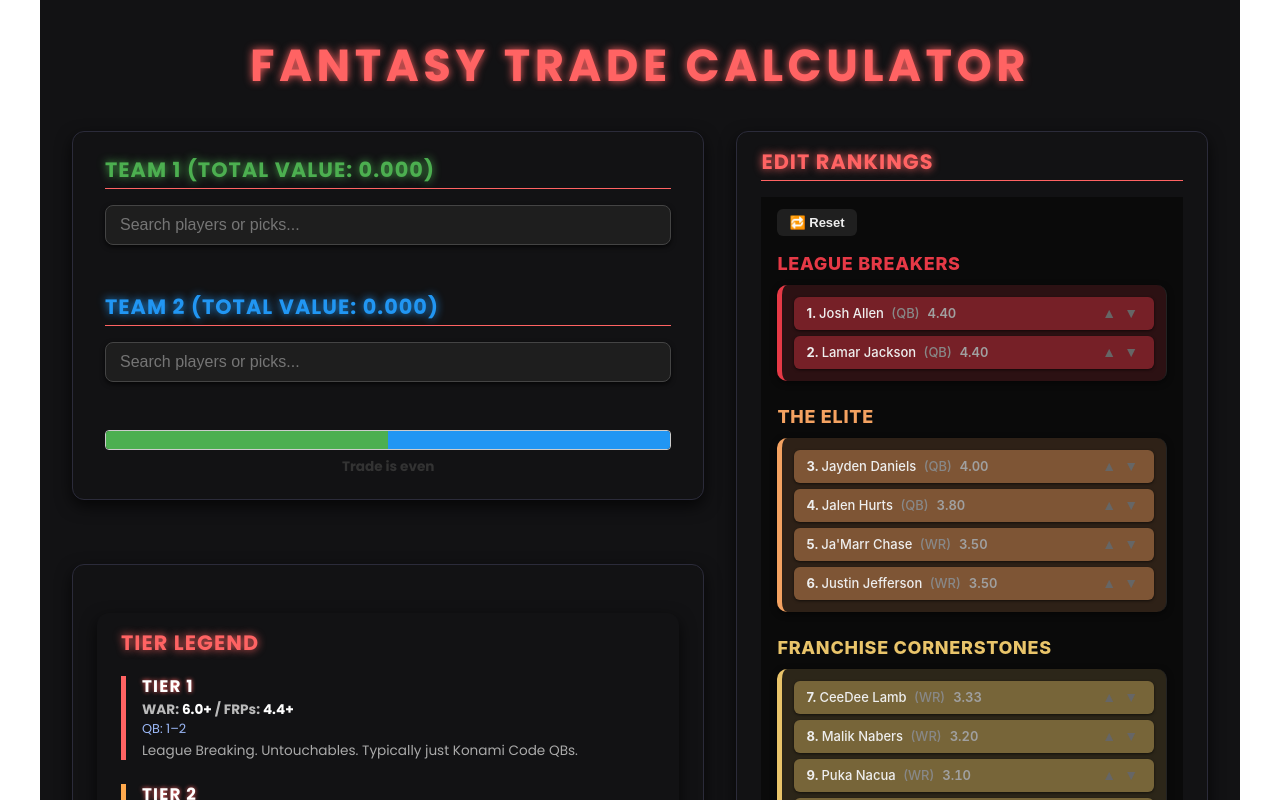
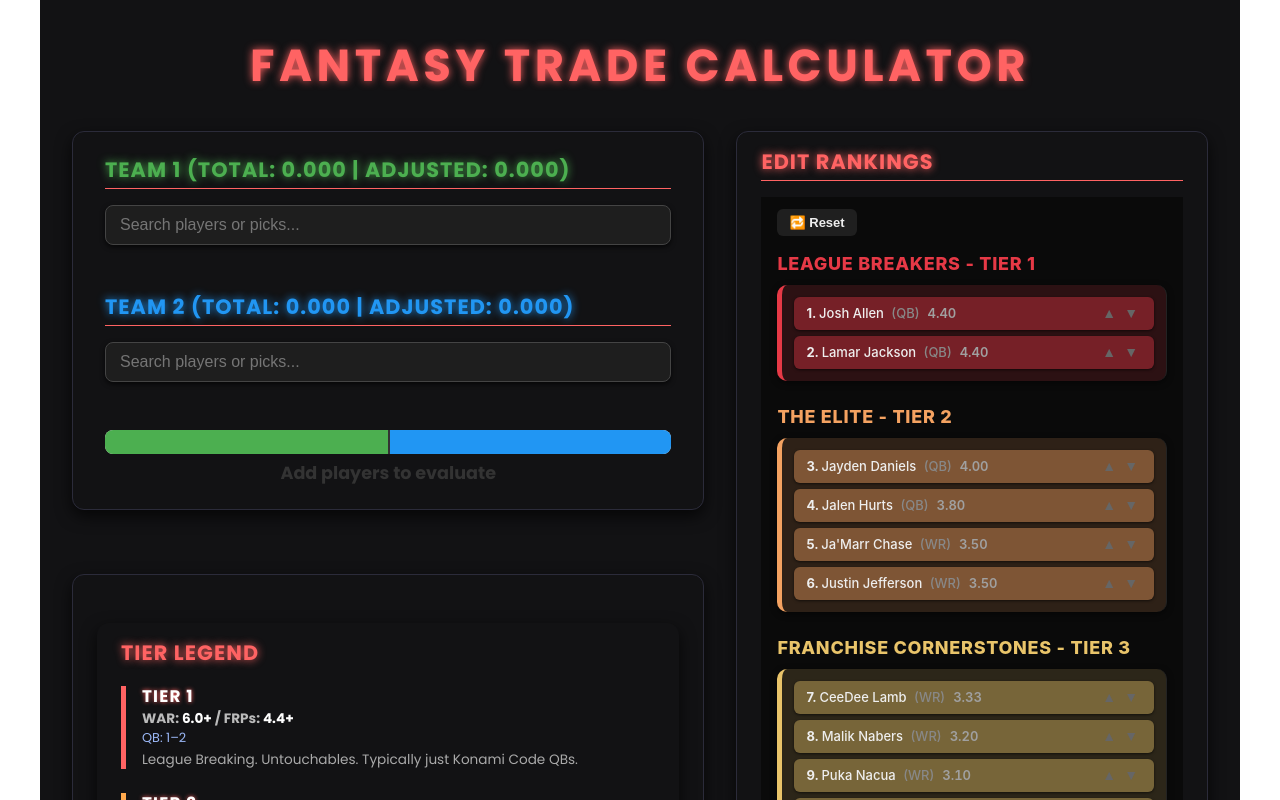
Before and after one commit to onrits/fantasy-trade-calculator, a Next.js app: page / in a window 1280 px wide. Shown: the top 800 px of the page. Built offline with nearby package versions, Linux system fonts and the light colour scheme.

Commit message:
added trade logic, by tiers, quantity vs quality, star players, buffer zone

```diff
--- a/components/EditableRankings.js
+++ b/components/EditableRankings.js
@@ -31,19 +31,19 @@ const tierColors = {
 };
 
 const tierNames = {
-    1: "League Breakers",
-    2: "The Elite",
-    3: "Franchise Cornerstones",
-    4: "Stars",
-    5: "High-end Starters",
-    6: "Above Average Starters",
-    7: "Starters",
-    8: "Low-end Starters",
-    9: "Fringe Starters",
-    10: "Contributors",
-    11: "Bench Pieces",
-    12: "Insurance",
-    13: "Roster Cloggers",
+    1: "League Breakers - Tier 1",
+    2: "The Elite - Tier 2",
+    3: "Franchise Cornerstones - Tier 3",
+    4: "Stars - Tier 4",
+    5: "High-end Starters - Tier 5",
+    6: "Above Average Starters - Tier 6",
+    7: "Starters - Tier 7",
+    8: "Low-end Starters - Tier 8",
+    9: "Fringe Starters - Tier 9",
+    10: "Contributors - Tier 10",
+    11: "Bench Pieces - Tier 11",
+    12: "Insurance - Tier 12",
+    13: "Roster Cloggers - Tier 13",
 };
 
 function getTierColor(tier) {
--- a/pages/index.js
+++ b/pages/index.js
@@ -4,6 +4,8 @@ import Legend from '../components/Legend';
 import EditableRankings from '../components/EditableRankings';
 import playerValues from '../data/playerValues.json';
 import draftPickValues from '../data/draftPickValues.json';
+import { evaluateTrade } from '../utils/tradeLogic';
+
 import styles from '../styles/Home.module.css';
 
 export default function Home() {
@@ -47,6 +49,7 @@ export default function Home() {
       value: p.VALUE || 0,
       type: 'Player',
       position: p.Position || '',
+      tier: p.TIER || p.tier || null,
     }));
 
     return [...normalizedPlayers, ...normalizedPicks];
@@ -68,16 +71,20 @@ export default function Home() {
     setTeam2Assets(prev => prev.filter(i => i.id !== id));
   }
 
-  const totalValue = assets => assets.reduce((sum, a) => sum + (a.value || 0), 0);
-
-  // Calculate values for both teams
-  const team1Value = totalValue(team1Assets);
-  const team2Value = totalValue(team2Assets);
-  const totalCombined = team1Value + team2Value;
-
-  // Avoid division by zero, default to equal split if no assets
-  const team1Percent = totalCombined > 0 ? (team1Value / totalCombined) * 100 : 50;
-  const team2Percent = totalCombined > 0 ? (team2Value / totalCombined) * 100 : 50;
+  const {
+    rawTeam1Total,
+    rawTeam2Total,
+    adjustedTeam1Total,
+    adjustedTeam2Total,
+    percent1: team1Percent,
+    percent2: team2Percent,
+    winner,
+    isEvenTrade,
+    reason,
+  } = evaluateTrade(team1Assets, team2Assets, {
+    margin: 0.075,
+    allItems,
+  });
 
   return (
     <div className={styles.container}>
@@ -88,7 +95,7 @@ export default function Home() {
         <div className={styles.leftColumn}>
           <section className={styles.calculator}>
             <h2 className={`${styles.sectionTitle} ${styles.team1Title}`}>
-              Team 1 (Total Value: {team1Value.toFixed(3)})
+              Team 1 (Total: {rawTeam1Total.toFixed(3)} | Adjusted: {adjustedTeam1Total.toFixed(3)})
             </h2>
             <TradeInput allItems={allItems} selectedAssets={team1Assets} onSelect={addToTeam1} />
             <ul className={styles.assetList}>
@@ -110,7 +117,7 @@ export default function Home() {
             </ul>
 
             <h2 className={`${styles.sectionTitle} ${styles.marginTop} ${styles.team2Title}`}>
-              Team 2 (Total Value: {team2Value.toFixed(3)})
+              Team 2 (Total: {rawTeam2Total.toFixed(3)} | Adjusted: {adjustedTeam2Total.toFixed(3)})
             </h2>
             <TradeInput allItems={allItems} selectedAssets={team2Assets} onSelect={addToTeam2} />
             <ul className={styles.assetList}>
@@ -133,26 +140,58 @@ export default function Home() {
 
             {/* --- TRADE COMPARISON BAR --- */}
             <div className={styles.tradeComparisonContainer}>
-              <div className={styles.tradeComparisonBar}>
+              <div className={styles.tradeComparisonBarWrapper}>
+                {/* Background buffer bar */}
+                <div className={styles.bufferBar} />
+
+                {/* Even zone overlay — sibling to bufferBar and foregroundBar */}
+                <div
+                  className={styles.evenZone}
+                  style={{
+                    left: `${50 - 7.5}%`,
+                    width: `15%`,
+                  }}
+                />
+
+                {/* Foreground bars */}
+                <div className={styles.foregroundBar}>
+                  {isEvenTrade ? (
+                    // Center a single bar in the even zone when trade is even
+                    <div
+                      className={styles.teamEvenBar}
+                      style={{
+                        width: '15%',
+                        left: '42.5%', // 50% - half of 15% = 42.5%
+                        position: 'absolute',
+                      }}
+                      title={`Even Trade: ${adjustedTeam1Total.toFixed(2)} / ${adjustedTeam2Total.toFixed(2)}`}
+                    />
+                  ) : (
+                    <>
                       <div
                         className={styles.team1Bar}
                         style={{ width: `${team1Percent}%` }}
-                  title={`Team 1: ${team1Value.toFixed(2)}`}
+                        title={`Team 1: ${adjustedTeam1Total.toFixed(2)}`}
                       />
                       <div
                         className={styles.team2Bar}
                         style={{ width: `${team2Percent}%` }}
-                  title={`Team 2: ${team2Value.toFixed(2)}`}
+                        title={`Team 2: ${adjustedTeam2Total.toFixed(2)}`}
                       />
+                    </>
+                  )}
                 </div>
-              <div className={styles.tradeComparisonLabel}>
-                {team1Value > team2Value
-                  ? 'Team 1 is winning this trade'
-                  : team2Value > team1Value
-                    ? 'Team 2 is winning this trade'
-                    : 'Trade is even'}
+
+                {/* Midline at 50% */}
+                <div className={styles.midLine} />
               </div>
+
+              <div className={styles.tradeComparisonLabel}>{winner}</div>
+              {reason && <div className={styles.tradeComparisonReason}>{reason}</div>}
             </div>
+
+
+
           </section>
 
           <section className={styles.legend}>
--- a/styles/Home.module.css
+++ b/styles/Home.module.css
@@ -206,3 +206,81 @@
   font-weight: bold;
   color: #333;
 }
+
+.tradeComparisonReason {
+  margin-top: 8px;
+  font-size: 0.95rem;
+  color: #aaa;
+  text-align: center;
+}
+
+.tradeComparisonContainer {
+  margin-top: 2rem;
+}
+
+.tradeComparisonBarWrapper {
+  position: relative;
+  height: 24px;
+  margin-bottom: 0.5rem;
+}
+
+.bufferBar {
+  position: absolute;
+  top: 0;
+  left: 0;
+  right: 0;
+  height: 100%;
+  background-color: #e0e0e0;
+  border-radius: 8px;
+  z-index: 1;
+  overflow: hidden;
+}
+
+
+
+.foregroundBar {
+  position: relative;
+  display: flex;
+  height: 100%;
+  border-radius: 8px;
+  overflow: hidden;
+  z-index: 3;
+}
+
+
+.tradeComparisonLabel {
+  text-align: center;
+  font-weight: bold;
+  font-size: 1.1rem;
+}
+
+.tradeComparisonReason {
+  font-size: 0.9rem;
+  color: #555;
+  margin-top: 0.25rem;
+  text-align: center;
+}
+
+.midLine {
+  position: absolute;
+  top: 0;
+  left: 50%;
+  height: 100%;
+  width: 2px;
+  background-color: #333;
+  z-index: 4;
+  /* on top of everything */
+}
+
+.teamEvenBar {
+  position: absolute;
+  top: 0;
+  height: 100%;
+  background-color: rgba(255, 99, 99, 0.8);
+  /* bright red with some transparency */
+  border-radius: 8px;
+  box-shadow: 0 0 8px rgba(255, 99, 99, 0.7);
+  transition: width 0.3s ease, left 0.3s ease;
+  z-index: 4;
+  cursor: default;
+}
--- /dev/null
+++ b/utils/tradeLogic.js
@@ -0,0 +1,112 @@
+function parseTier(tier) {
+    if (typeof tier === 'number') return tier;
+    const match = typeof tier === 'string' && tier.match(/\d+/);
+    return match ? parseInt(match[0], 10) : null;
+}
+
+export function evaluateTrade(team1Assets, team2Assets, options = {}) {
+    const margin = options.margin || 0.075;
+
+    const totalValue = (assets) =>
+        assets.reduce((sum, asset) => sum + (asset.value || 0), 0);
+
+    const rawTeam1Total = totalValue(team1Assets);
+    const rawTeam2Total = totalValue(team2Assets);
+
+    let team1Total = rawTeam1Total;
+    let team2Total = rawTeam2Total;
+
+    let reason = '';
+    const team1Count = team1Assets.length;
+    const team2Count = team2Assets.length;
+    const diff = Math.abs(team1Count - team2Count);
+
+    // 📦 Quantity-for-quality / Roster Clogger Adjustment
+    if (diff >= 3) {
+        reason += '📦 One side is trading 3+ more pieces — potential roster clogger. ';
+        const penaltyPerExtra = 0.1; // 10% per extra piece
+        const adjustmentFactor = 1 - penaltyPerExtra * (diff - 2); // Start penalty at 3rd piece
+        if (team1Count > team2Count) {
+            team1Total *= adjustmentFactor;
+            reason += `Adjusted Team 1's value by -${Math.round((1 - adjustmentFactor) * 100)}%. `;
+        } else {
+            team2Total *= adjustmentFactor;
+            reason += `Adjusted Team 2's value by -${Math.round((1 - adjustmentFactor) * 100)}%. `;
+        }
+    }
+
+    // ⭐ Tier Mismatch / Star Tax Adjustment
+    const top1 = team1Assets
+        .map((a) => parseTier(a.tier))
+        .filter((t) => t !== null)
+        .sort((a, b) => a - b)[0];
+
+    const top2 = team2Assets
+        .map((a) => parseTier(a.tier))
+        .filter((t) => t !== null)
+        .sort((a, b) => a - b)[0];
+
+    if (top1 !== undefined && top2 !== undefined) {
+        const tierGap = Math.abs(top1 - top2);
+        if (tierGap > 2) {
+            const taxRate = 0.1 * (tierGap - 2); // 10% per tier beyond 2
+            reason += `⚠️ Tier mismatch: Top asset gap is ${tierGap} tiers — applying ${Math.round(taxRate * 100)}% Star Tax. `;
+            if (top1 < top2) {
+                team2Total *= 1 - taxRate;
+                reason += `Team 2 value adjusted by -${Math.round(taxRate * 100)}%. `;
+            } else {
+                team1Total *= 1 - taxRate;
+                reason += `Team 1 value adjusted by -${Math.round(taxRate * 100)}%. `;
+            }
+        }
+    }
+
+    // NEW: Check if all traded assets are within the same tier
+    const allTiers = [
+        ...team1Assets.map((a) => parseTier(a.tier)).filter((t) => t !== null),
+        ...team2Assets.map((a) => parseTier(a.tier)).filter((t) => t !== null),
+    ];
+
+    let winner = '';
+    let isEvenTrade = false;
+
+    const totalCombined = team1Total + team2Total;
+    let percent1 = totalCombined === 0 ? 50 : (team1Total / totalCombined) * 100;
+    let percent2 = 100 - percent1;
+
+    const noPlayers = team1Assets.length === 0 && team2Assets.length === 0;
+
+    if (noPlayers) {
+        winner = 'Add players to evaluate';
+    } else {
+        const minTier = Math.min(...allTiers);
+        const maxTier = Math.max(...allTiers);
+        const sameTier = maxTier - minTier === 0;
+        const sameCount = team1Count === team2Count;
+
+        if (sameTier && sameCount) {
+            winner = 'Even Trade';
+            isEvenTrade = true;
+            reason += 'ℹ️ All traded assets are from the same tier and equal in number — differences are a matter of team preference. ';
+        } else if (Math.abs(team1Total - team2Total) / Math.max(team1Total, team2Total) <= margin) {
+            winner = 'Even Trade';
+            isEvenTrade = true;
+        } else if (team1Total > team2Total) {
+            winner = 'Team 1 Wins';
+        } else {
+            winner = 'Team 2 Wins';
+        }
+    }
+
+    return {
+        rawTeam1Total: parseFloat(rawTeam1Total.toFixed(3)),
+        rawTeam2Total: parseFloat(rawTeam2Total.toFixed(3)),
+        adjustedTeam1Total: parseFloat(team1Total.toFixed(3)),
+        adjustedTeam2Total: parseFloat(team2Total.toFixed(3)),
+        percent1: parseFloat(percent1.toFixed(2)),
+        percent2: parseFloat(percent2.toFixed(2)),
+        winner,
+        isEvenTrade,
+        reason: reason.trim(),
+    };
+}
```
Also changed, not shown: components/TradeForm.js (+15 -15 lines), data/draftPickValues.json (+67 -67 lines). Lines whose indentation alone changed are shown as unchanged.
